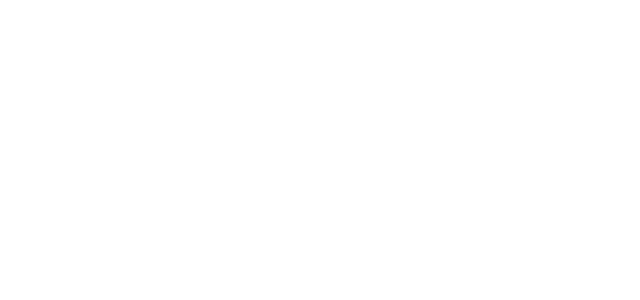
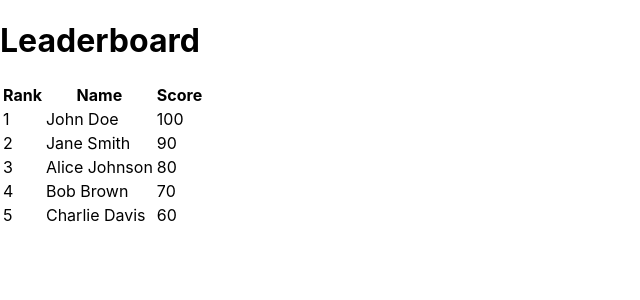
Before and after one commit to 4rcher0116/cooking-companion, a React (Create React App) app: page /leaderboard in a window 1280 px wide. Before the commit this address had no page. Shown: the top 300 px of the page, without its empty margins (0-640 px from the left). Built offline with nearby package versions, Linux system fonts and the light colour scheme.

Commit message:
Leaderboard added

```diff
--- a/src/App.tsx
+++ b/src/App.tsx
@@ -1,8 +1,11 @@
+// src/App.js
+
 import { BrowserRouter as Router, Route, Routes } from 'react-router-dom';
 import Dashboard from './views/Dashboard';
 import Login from './views/Login';
 import Account from './views/Account';
 import Bookmark from './views/Bookmark';
+import Leaderboard from './views/Leaderboard'; // Import the new Leaderboard component
 import './App.css';
 
 function App() {
@@ -14,6 +17,7 @@
           <Route path="/dashboard" element={<Dashboard />} />
           <Route path="/userAccount" element={<Account />} />
           <Route path="/bookmark" element={<Bookmark />} />
+          <Route path="/leaderboard" element={<Leaderboard />} /> {/* Add the new route for the leaderboard */}
         </Routes>
       </Router>
     </div>
--- /dev/null
+++ b/src/Leaderboard.css
@@ -0,0 +1,47 @@
+/* src/Leaderboard.css */
+
+.leaderboard-container {
+    max-width: 600px;
+    margin: 0 auto;
+    text-align: center;
+    padding: 20px;
+  }
+
+  h1 {
+    font-size: 2rem;
+    margin-bottom: 20px;
+  }
+
+  .leaderboard-table {
+    width: 100%;
+    border-collapse: collapse;
+  }
+
+  .leaderboard-table th, .leaderboard-table td {
+    padding: 10px;
+    border: 1px solid #ddd;
+  }
+
+  .leaderboard-table th {
+    background-color: #f2f2f2;
+  }
+
+  .leaderboard-table tr {
+    text-align: left;
+  }
+
+  .leaderboard-table .gold {
+    background-color: #ffd700; /* Gold */
+  }
+
+  .leaderboard-table .silver {
+    background-color: #c0c0c0; /* Silver */
+  }
+
+  .leaderboard-table .bronze {
+    background-color: #cd7f32; /* Bronze */
+  }
+
+  .leaderboard-table tr:hover {
+    background-color: #f9f9f9;
+  }
--- a/src/components/DashboardModules/LeaderboardScreen.tsx
+++ b/src/components/DashboardModules/LeaderboardScreen.tsx
@@ -25,9 +25,17 @@
     setJoinCode(event.target.value);
   };
 
+  const users = [
+    { name: 'John Doe', score: 100 },
+    { name: 'Jane Smith', score: 90 },
+    { name: 'Alice Johnson', score: 80 },
+    { name: 'Bob Brown', score: 70 },
+    { name: 'Charlie Davis', score: 60 },
+  ];
+
   return (
     <div className={styles.container}>
-      <header className={styles.header}>
+      {/* <header className={styles.header}>
         <i className={`fas fa-trophy ${styles.headerIcon}`}></i>
       </header>
       <main className={styles.leaderboard}>
@@ -73,7 +81,40 @@
             </div>
           </div>
         </div>
-      )}
+      )} */}
+
+<div className="leaderboard-container">
+      <h1>Leaderboard</h1>
+      <table className="leaderboard-table">
+        <thead>
+          <tr>
+            <th>Rank</th>
+            <th>Name</th>
+            <th>Score</th>
+          </tr>
+        </thead>
+        <tbody>
+          {users.map((user, index) => {
+            let rankClass = '';
+            if (index === 0) {
+              rankClass = 'gold'; // Gold for 1st place
+            } else if (index === 1) {
+              rankClass = 'silver'; // Silver for 2nd place
+            } else if (index === 2) {
+              rankClass = 'bronze'; // Bronze for 3rd place
+            }
+
+            return (
+              <tr key={index} className={rankClass}>
+                <td>{index + 1}</td>
+                <td>{user.name}</td>
+                <td>{user.score}</td>
+              </tr>
+            );
+          })}
+        </tbody>
+      </table>
+    </div>
     </div>
   );
 };
--- /dev/null
+++ b/src/views/Leaderboard.tsx
@@ -0,0 +1,51 @@
+// src/views/Leaderboard.tsx
+
+import React from 'react';
+// import 'src/Leaderboard.css';  // Import the CSS file for styling
+
+const Leaderboard = () => {
+  const users = [
+    { name: 'John Doe', score: 100 },
+    { name: 'Jane Smith', score: 90 },
+    { name: 'Alice Johnson', score: 80 },
+    { name: 'Bob Brown', score: 70 },
+    { name: 'Charlie Davis', score: 60 },
+  ];
+
+  return (
+    <div className="leaderboard-container">
+      <h1>Leaderboard</h1>
+      <table className="leaderboard-table">
+        <thead>
+          <tr>
+            <th>Rank</th>
+            <th>Name</th>
+            <th>Score</th>
+          </tr>
+        </thead>
+        <tbody>
+          {users.map((user, index) => {
+            let rankClass = '';
+            if (index === 0) {
+              rankClass = 'gold'; // Gold for 1st place
+            } else if (index === 1) {
+              rankClass = 'silver'; // Silver for 2nd place
+            } else if (index === 2) {
+              rankClass = 'bronze'; // Bronze for 3rd place
+            }
+
+            return (
+              <tr key={index} className={rankClass}>
+                <td>{index + 1}</td>
+                <td>{user.name}</td>
+                <td>{user.score}</td>
+              </tr>
+            );
+          })}
+        </tbody>
+      </table>
+    </div>
+  );
+};
+
+export default Leaderboard;
```
Also changed, not shown: src/components/Leaderboard/Leaderboard.tsx (+13 -11 lines).
